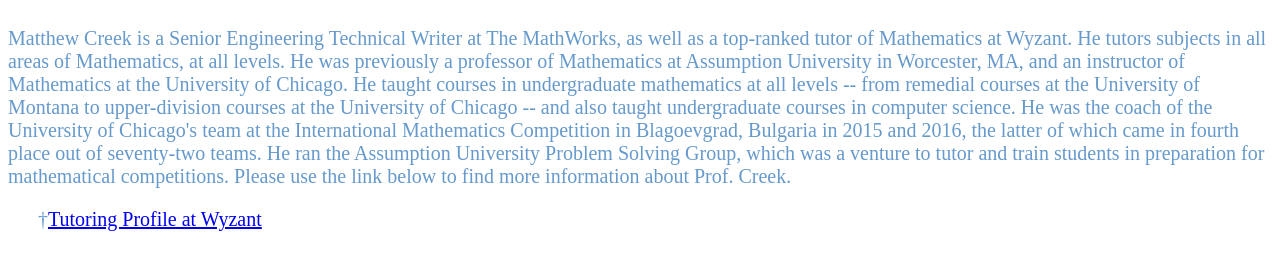
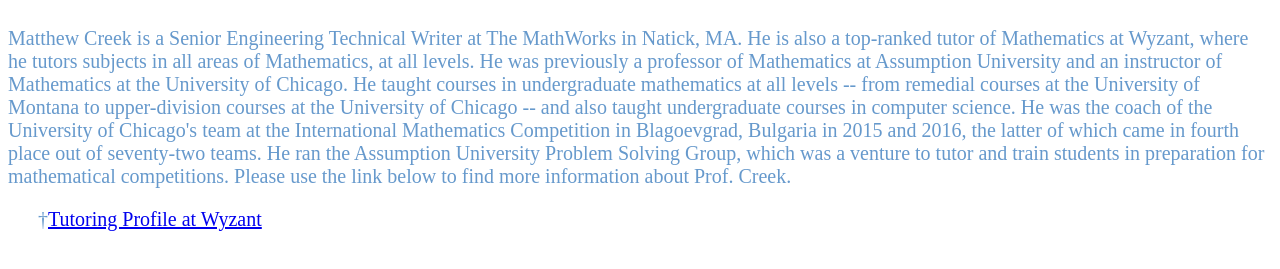
Before and after one commit to cruxmathematics/site, a plain HTML site: page mcreek.html in a window 1280 px wide. Shown: the part 121-390 px from the top of the page. Drawn offline with Linux system fonts and the light colour scheme.

Commit message:
Slight further update to mcreek's profile

```diff
--- a/mcreek.html
+++ b/mcreek.html
@@ -10,7 +10,7 @@
     <div id="navigation_bar"></div>
     <script> $(function(){$("#navigation_bar").load("navigation_bar.html");});</script>
     <p class="service_style_heading">Matthew Creek</p>
-    <p class="service_style_body">Matthew Creek is a Senior Engineering Technical Writer at The MathWorks, as well as a top-ranked tutor of Mathematics at Wyzant. He tutors subjects in all areas of Mathematics, at all levels. He was previously a professor of Mathematics at Assumption University in Worcester, MA, and an instructor of Mathematics at the University of Chicago. He taught courses in undergraduate mathematics at all levels -- from remedial courses at the University of Montana to upper-division courses at the University of Chicago -- and also taught undergraduate courses in computer science. He was the coach of the University of Chicago's team at the International Mathematics Competition in Blagoevgrad, Bulgaria in 2015 and 2016, the latter of which came in fourth place out of seventy-two teams. He ran the Assumption University Problem Solving Group, which was a venture to tutor and train students in preparation for mathematical competitions. Please use the link below to find more information about Prof. Creek.</p>
+    <p class="service_style_body">Matthew Creek is a Senior Engineering Technical Writer at The MathWorks in Natick, MA. He is also a top-ranked tutor of Mathematics at Wyzant, where he tutors subjects in all areas of Mathematics, at all levels. He was previously a professor of Mathematics at Assumption University and an instructor of Mathematics at the University of Chicago. He taught courses in undergraduate mathematics at all levels -- from remedial courses at the University of Montana to upper-division courses at the University of Chicago -- and also taught undergraduate courses in computer science. He was the coach of the University of Chicago's team at the International Mathematics Competition in Blagoevgrad, Bulgaria in 2015 and 2016, the latter of which came in fourth place out of seventy-two teams. He ran the Assumption University Problem Solving Group, which was a venture to tutor and train students in preparation for mathematical competitions. Please use the link below to find more information about Prof. Creek.</p>
     <ul class="service_style_ul_level_1">
       <li><a href="https://www.wyzant.com/Tutors/in_principio">Tutoring Profile at Wyzant</a></li>
 <!--      <li><a href="http://www1.assumption.edu/users/mcreek/cv.pdf">Curriculum Vitae</a></li>
```
